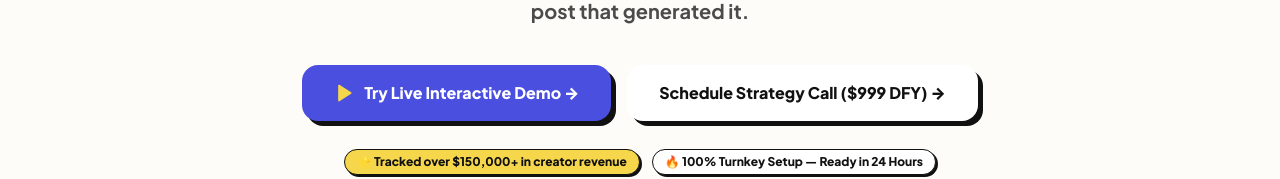
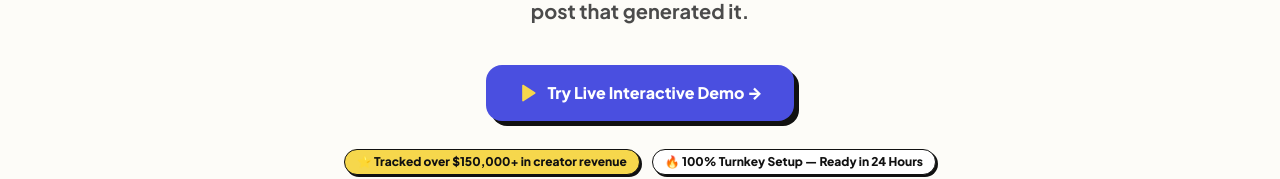
Before and after one commit to Vedbhanu/creator-attribution-dashboard, a Next.js app: page / in a window 1280 px wide. Shown: the part 493-672 px from the top of the page. Built offline with nearby package versions, Linux system fonts and the light colour scheme; no server answers.

Commit message:
Remove secondary Schedule Strategy Call price button from hero section for Marc Lou single-focused CTA layout

```diff
--- a/src/app/welcome/page.tsx
+++ b/src/app/welcome/page.tsx
@@ -76,7 +76,7 @@ export default function LandingPage() {
           You spent 15 hours editing a YouTube video. It got 5,000 views. <strong className="text-[#111111] bg-[#F6D74C] px-2 py-0.5 rounded border border-[#111111]">Did it make you $0 or $5,000?</strong> Track every visitor, email lead, and dollar back to the exact post that generated it.
         </p>
 
-        {/* Upgrade 5: Dual Call-to-Action */}
+        {/* Upgrade 5: Single Focused Call-to-Action */}
         <div className="space-y-4 pt-2">
           <div className="flex flex-col sm:flex-row items-center justify-center gap-4">
             <Link
@@ -86,15 +86,6 @@ export default function LandingPage() {
               <Play className="w-5 h-5 text-[#F6D74C] fill-[#F6D74C]" />
               <span>Try Live Interactive Demo →</span>
             </Link>
-
-            <a
-              href="https://cal.com/ved-automation-contentleverage/creator-attribution"
-              target="_blank"
-              rel="noopener noreferrer"
-              className="w-full sm:w-auto px-8 py-4 rounded-2xl bg-white hover:bg-[#F7F4EC] text-[#111111] font-black text-base border-3 border-[#111111] shadow-[5px_5px_0px_#111111] active:translate-x-[2px] active:translate-y-[2px] active:shadow-[2px_2px_0px_#111111] transition-all flex items-center justify-center gap-2"
-            >
-              <span>Schedule Strategy Call ($999 DFY) →</span>
-            </a>
           </div>
 
           {/* Upgrade 3: Social Proof & Revenue Trust Bar */}
```
